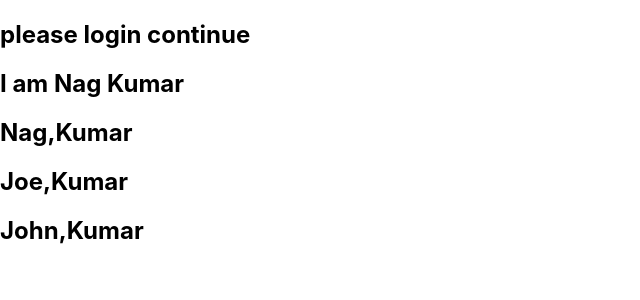
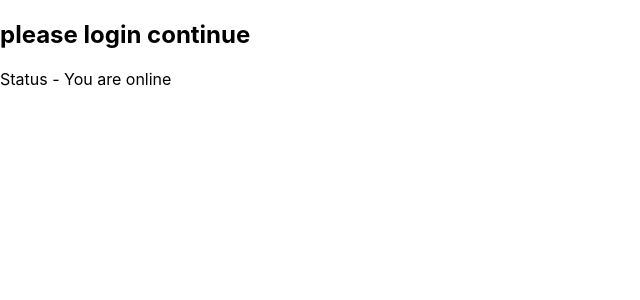
Before and after one commit to avisek123/React-TS, a React (Create React App) app: page / in a window 1280 px wide. Shown: the top 300 px of the page, without its empty margins (0-640 px from the left). Built offline with nearby package versions, Linux system fonts and the light colour scheme.

Commit message:
advance props types

```diff
--- a/src/App.tsx
+++ b/src/App.tsx
@@ -1,4 +1,5 @@
 import { Greet, Person, PersonList, Profile } from './components'
+import { Status } from './components/Status'
 
 
 function App() {
@@ -26,8 +27,9 @@ function App() {
   return (
     <div>
       <Greet name={'Avisek'} msgCount={20} isLoggedIn={false} />
-      <Person name={personName} />
-      <PersonList names={nameList} />
+      {/* <Person name={personName} />
+      <PersonList names={nameList} /> */}
+      <Status status='online' />
 
       {/* <Profile name={'Avisek'} status={'Coder'}  age={12} />
       <Profile name={'Sarath'} status={'Coder'}  age={12} >
--- a/src/components/PersonList.tsx
+++ b/src/components/PersonList.tsx
@@ -1,4 +1,3 @@
-import React from "react";
 interface PersonListProps {
     names:{
         first:string,
--- /dev/null
+++ b/src/components/Status.tsx
@@ -0,0 +1,14 @@
+interface statusProps {
+    status: 'online' | 'offline' ;
+}
+export const Status=({status}:statusProps)=>{
+    let message;
+    if(status==="online"){
+        message="You are online";
+    }else{
+        message="You are offline";
+    }
+    return (
+        <p>Status - {message}</p>
+    )
+}
```
